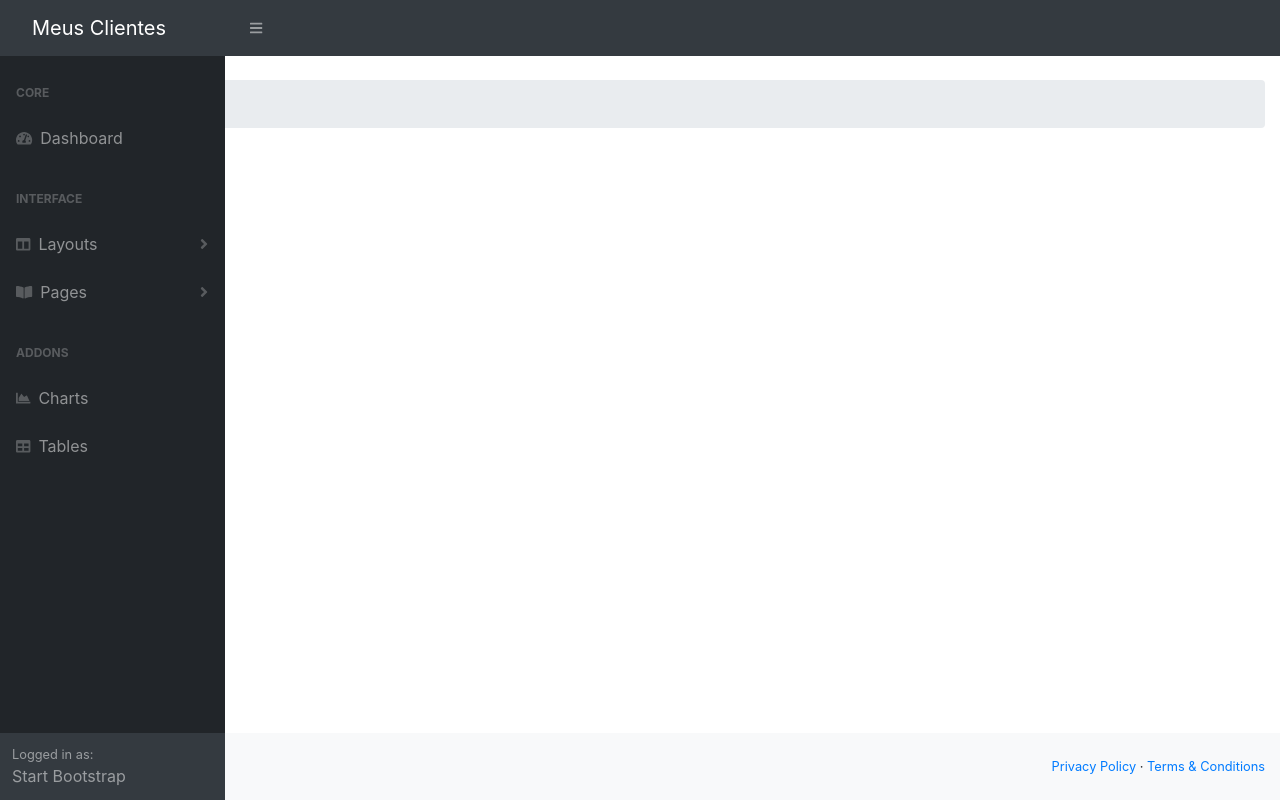
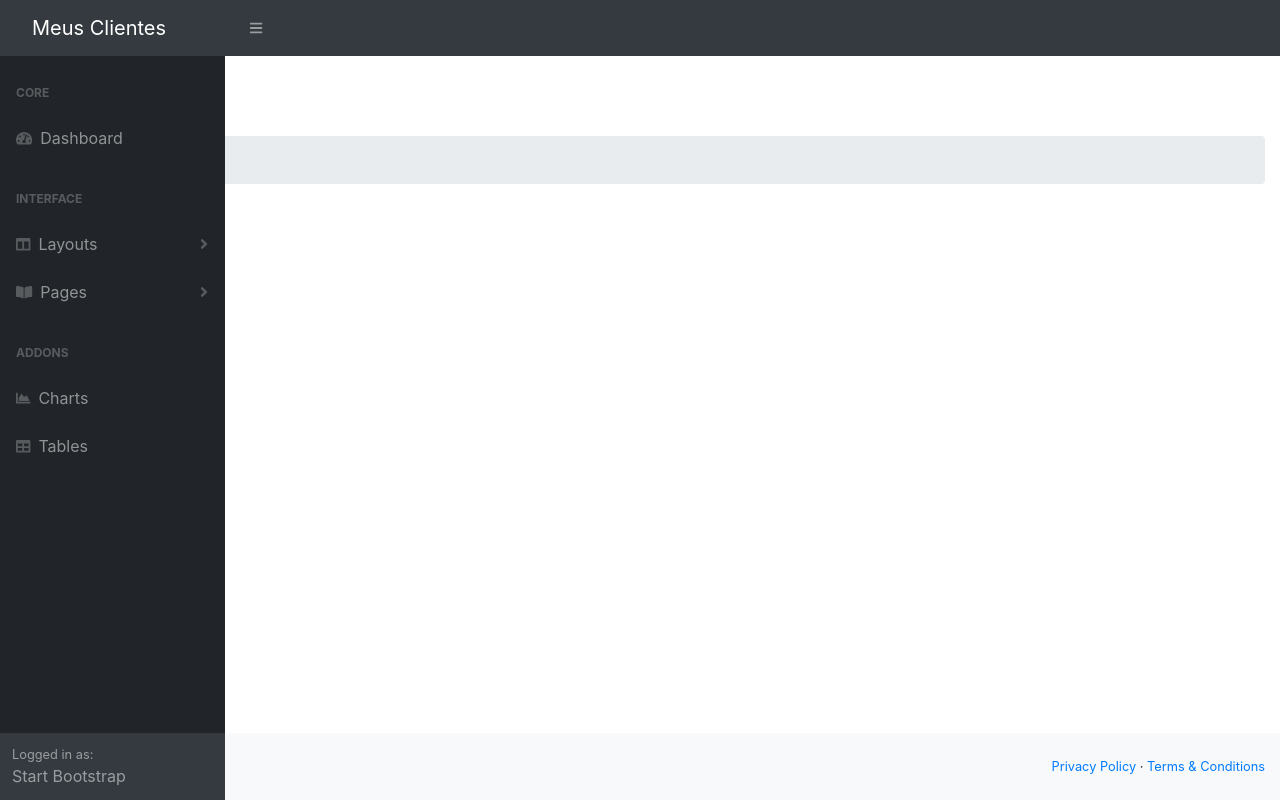
Before and after one commit to ulissesportela/clientes-app-angular-9, an Angular app: page / in a window 1280 px wide. Built offline with nearby package versions, Linux system fonts and the light colour scheme.

Commit message:
Ajuste no título da página home

```diff
--- a/src/app/home/home.component.html
+++ b/src/app/home/home.component.html
@@ -1,3 +1,4 @@
-Home<ol class="breadcrumb mb-4">
+<h1 class="mt-4">Home</h1>
+<ol class="breadcrumb mb-4">
     <li class="breadcrumb-item active">Home</li>
 </ol>
```
